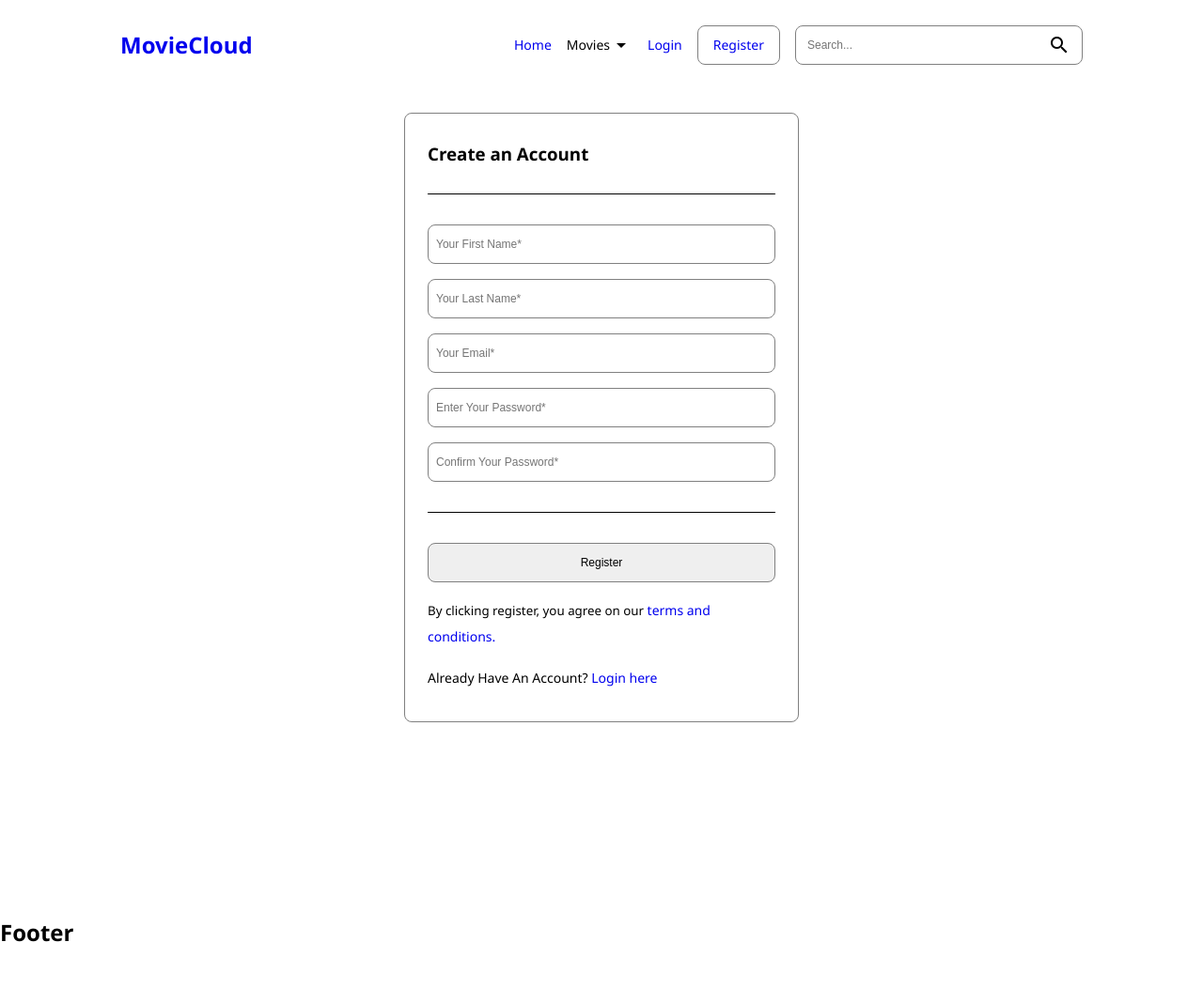
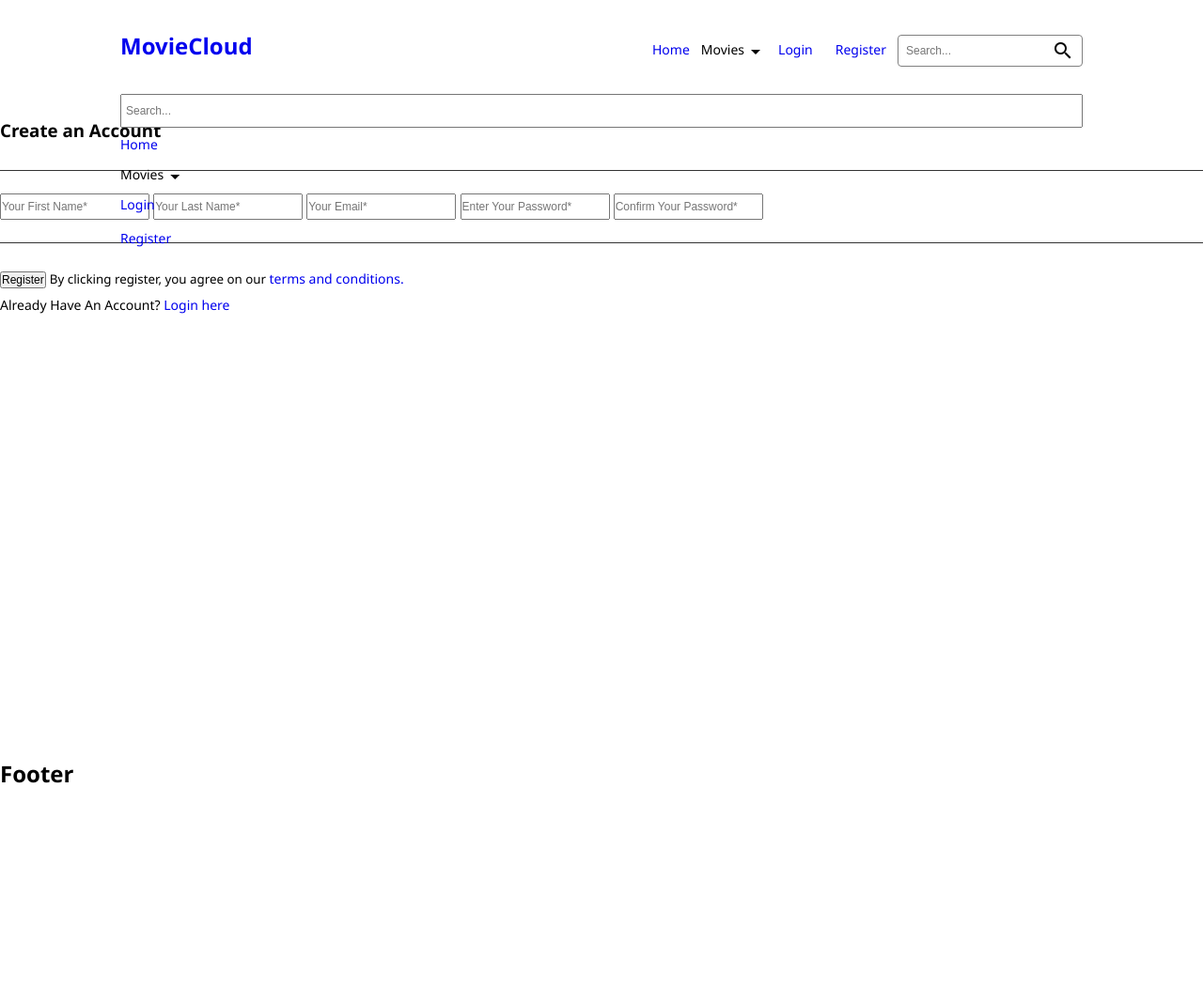
Before and after one commit to lowellrueca/moviecloud, a Python web app: template templates/account/register.html in a window 1280 px wide. Shown: the whole page at 94% size. After the commit the page ends 834 px from the top, so only its background shows below. Run offline with Jinja, Linux system fonts and the light colour scheme; the template is opened without the code that fills it, so the values that code supplies are empty; some libraries are stand-ins or nearby versions.

Commit message:
amend initial css classes

```diff
--- a/static/css/site.css
+++ /dev/null
@@ -1,176 +0,0 @@
-/*
-/* default style definitions
-*/
-*, *::before, *::after {
-    margin: 0;
-    padding: 0;
-    box-sizing: border-box;
-}
-a {
-    text-decoration: none;
-}
-body {
-    font-family: 'Segoe UI', Tahoma, Geneva, Verdana, sans-serif;
-}
-button {
-    font-size: inherit;
-}
-input {
-    font-size: .75rem;
-    line-height: 1.5rem;
-}
-h1 {
-    font-size: 2rem;
-    line-height: 4rem;
-}
-h2 {
-    font-size: 1.5rem;
-    line-height: 3rem;
-}
-h3 {
-    font-size: 1.17rem;
-    line-height: 2.34rem;
-}
-h4 {
-    font-size: 1rem;
-    line-height: 2rem;
-}
-h5 {
-    font-size: .83rem;
-    line-height: 1.66rem;
-}
-h6 {
-    font-size: .67rem;
-    line-height: 1.34rem;
-}
-ul {
-    list-style: none;
-}
-a, p, span {
-    font-size: .875rem;
-    line-height: 1.75rem;
-}
-body, html {
-    height: 100%;
-}
-
-/*
-/* root variables
-*/
-:root {
-    --full-width: 100%;
-    --header-footer-ht: 100px;
-    --display-flex: flex;
-}
-
-/*
-/* base style definition
-*/
-body {
-    width: var(--full-width);
-}
-header {
-    position: fixed;
-    top: 0%;
-    width: var(--full-width);
-    height: var(--header-footer-ht);
-}
-main {
-    padding: 120px 0px 100px 0px;
-    min-height: calc(100vh - 100px);
-    width: var(--full-width);
-}
-footer {
-    bottom: 0%;
-    margin-top: 100px;
-    width: var(--full-width);
-    height: var(--header-footer-ht);
-}
-hr{
-    border: 0;
-    background: black;
-    height: 1px;
-    margin: 24px 0px;
-}
-
-/*
-/* custom layout definitions
-*/
-.indent-wrapper {
-    margin: auto;
-    width: 80%;
-}
-.header-wrapper {
-    position: relative;
-    transform: translateY(50%);
-}
-
-/*
-/* generic layout definition
-*/
-.flex-wrapper {
-    display: var(--display-flex);
-}
-.flex-wrapper-col {
-    flex-direction: column;
-}
-.flex-wrapper-row {
-    display: var(--display-flex);
-    flex-direction: row;
-}
-.flex-wrapper-row-center {
-    align-items: center;
-}
-.flex-basis-wrapper-50 {
-    flex-basis: 50%;
-}
-
-/*
-/* navigation style definitions
-*/
-.nav-link {
-    padding: 4px 8px;
-    margin: 4px 8px;
-}
-.nav-link-unique {
-    border-radius: 8px;
-    border: 1px solid grey;
-    padding: 6px 16px;
-    margin-right: 16px;
-}
-
-/*
-/* search bar style definitions
-*/
-.search {
-    border: none;
-    width: 256px;
-}
-.search-bar {
-    border: 1px solid grey;
-    border-radius: 8px;
-    padding: 8px 12px;
-}
-.search-icon:hover {
-    cursor: pointer;
-}
-
-/*
-/* form style definitions
-*/
-.form-wrapper {
-    width: 420px;
-    margin: auto;
-    padding: 24px;
-    border: 1px solid grey;
-    border-radius: 8px;
-}
-.form-input-generic {
-    margin: 8px 0px;
-    padding: 8px;
-    border: 1px solid grey;
-    border-radius: 8px;
-}
-.form-text {
-    margin: 8px 0px;
-}
--- a/static/css/style.css
+++ b/static/css/style.css
@@ -85,14 +85,6 @@ footer {
     margin-top: 100px;
 }
 
-header, footer {
-    height: 100px;
-}
-
-body, header, main, footer {
-    width: 100%;
-}
-
 hr{
     border: 0;
     height: 1px;
@@ -100,122 +92,96 @@ hr{
     margin: 24px 0px;
 }
 
+body, header, main, footer{
+    width: 100%;
+}
+header, footer{
+    height: 100px;
+}
+
 /*
-/* display definition
+/* wrap style definitions
 */
-
-.wrap-indent {
+.wrap-width{
     width: 80%;
     margin: auto;
 }
 
-.wrap-header {
+/*
+/*  header style definitions
+*/
+.header-div{
+    display: flex;
+    align-items: baseline;
+
     position: relative;
-    transform: translateY(50%);
+    top: 25%;
 }
-
-.wrap-flex {
-    display: flex;
+.header-div__row{
+    flex-basis: 50%;
 }
-
-.wrap-col {
-    flex-direction: column;
-}
-
-
-.wrap-row {
-    flex-direction: row;
-    align-items: center;
-}
-
-.wrap-baseline {
-    align-items: baseline;
-}
-
-.wrap-flex-center {
-    justify-content: center;
-}
-
-.wrap-flex-end {
+.header-div__row--end{
+    display: inherit;
+    align-items: inherit;
     justify-content: flex-end;
 }
+.header-div-nav{
+    display: none;
+    align-items: inherit;
+}
+.header-div-nav__link{
+    margin: 0px 12px;
+}
+.header-div-nav__drop{
+    display: inherit;
+    align-items: flex-end;
+}
+.header-div-search{
+    display: none;
+    align-items: center;
 
-.flex-basis-50 {
-    flex-basis: 50%;
+    border: 1px solid grey;
+    border-radius: 4px;
+    padding: 4px 8px;
+}
+.header-div-search__search{
+    border: none;
+}
+.header-div-icon-bar{
+    display: inherit;
+    position: relative;
+    transform: translateY(7px);
+}
+@media screen and (min-width: 768px)
+{
+    .header-div-nav,
+    .header-div-search{
+        display: inherit;
+    }
+    .header-div-icon-bar{
+        display: none;
+    }
 }
 
 /*
-/* navigation style definitions
+/*  drop navigation style definitions
 */
-
-.nav-item {
-    padding: 4px 8px;
-    margin: 4px 8px;
+.drop-nav{
+    position: absolute;
+    top: 100px;
+    left: 10%;
 }
-
-.nav-item-accent {
-    border-radius: 8px;
-    border: 1px solid grey;
-    padding: 9px 16px;
-    margin-right: 16px;
+.drop-nav__li{
+    padding: 4px 0px;
 }
-
-/*
-/* search bar style definitions
-*/
-.search {
-    border: none;
-    width: 256px;
+.drop-nav__input{
+    width: 100%;
 }
-
-.search-bar {
-    border: 1px solid grey;
-    border-radius: 8px;
-    padding: 0px 12px;
+.drop-nav__input__search{
+    width: inherit;
+    padding: 4px;
 }
-
-.search-icon:hover {
-    cursor: pointer;
+.drop-nav__li-drop{
+    display: flex;
+    align-items: flex-end;
 }
-
-/*
-/* form style definitions
-*/
-.form {
-    width: 500px;
-    margin: auto;
-    border: 1px solid grey;
-    border-radius: 8px;
-    padding: 24px;
-}
-
-.form-button {
-    border: 1px solid grey;
-    border-radius: 8px;
-    margin: 8px 0px 8px 12px;
-    padding: 8px 16px;
-    width: 128px;
-}
-
-.form-input {
-    border: 1px solid grey;
-    border-radius: 8px;
-    margin: 8px 0px 8px 12px;
-    padding: 8px 16px;
-    width: 300px;
-}
-
-.form-row {
-    margin: 8px 0px;
-    justify-content: center;
-}
-
-.form-row-bottom {
-    justify-content: space-around;
-    margin-bottom: 8px;
-}
-
-.form-options {
-    margin: 12px 0px;
-    text-align: center;
-}
--- a/templates/base.html
+++ b/templates/base.html
@@ -7,7 +7,8 @@
     <meta id="meta-token" content="{{ request.cookies['X-CSRF-Token'] }}">
     <link rel="icon" href="{{ url_for('static', path='/favicon.ico')}}" type="image/x-icon">
     <link rel="stylesheet" href="https://fonts.googleapis.com/icon?family=Material+Icons">
-    <link rel="stylesheet" href="{{ url_for('static', path='css/site.css') }}">
+    <!-- <link rel="stylesheet" href="{{ url_for('static', path='css/site.css') }}"> -->
+    <link rel="stylesheet" href="{{ url_for('static', path='css/style.css') }}">
     <title>MovieCloud | {{ title }}</title>
 </head>
 <body>
--- a/templates/shared/header.html
+++ b/templates/shared/header.html
@@ -1,20 +1,42 @@
-<div class="header-wrapper indent-wrapper flex-wrapper">
-    <div class="flex-wrapper-row flex-basis-wrapper-50">
+<div class="header-div wrap-width">
+    <div class="header-div__row">
         <a href="{{ url_for('home') }}"> <h2>MovieCloud</h2> </a>
     </div>
-    <div class="flex-wrapper-row flex-basis-wrapper-50">
-        <div class="flex-wrapper-row flex-wrapper-row-center">
-            <a class="nav-link" href="{{ url_for('home') }}">Home</a>
-            <span class="flex-wrapper-row flex-wrapper-row-center">
+
+    <div class="header-div__row header-div__row--end">
+        <div class="header-div-nav">
+            <a class="header-div-nav__link" href="{{ url_for('home') }}">Home</a>
+            <span class="header-div-nav__drop">
                 <span>Movies</span>
                 <span class="material-icons">arrow_drop_down</span>
             </span>
-            <a class="nav-link" href="{{ url_for('login') }}">Login</a>
-            <a class="nav-link-unique" href="{{ url_for('register') }}">Register</a>
-            <div class="flex-wrapper-row search-bar">
-                <input id="search-input" class="search" type="search" name="search" placeholder="Search...">
-                <span id="search-icon" class="search-icon material-icons">search</span>
-            </div class="wrap-flex wrap-row">
+            <a class="header-div-nav__link" href="{{ url_for('login') }}">Login</a>
+            <a class="header-div-nav__link" href="{{ url_for('register') }}">Register</a>
+        </div>
+
+        <div class="header-div-search">
+            <input class="header-div-search__search" type="text" name="search" placeholder="Search..."><span class="material-icons">search</span>
+        </div>
+        <div class="header-div-icon-bar">
+            <span class="material-icons">menu</span>
         </div>
     </div>
 </div>
+<ul class="drop-nav wrap-width">
+    <li class="drop-nav__input">
+        <input class="drop-nav__input__search" type="text" placeholder="Search...">
+    </li>
+    <li class="drop-nav__li">
+        <a href="{{ url_for('home') }}">Home</a>
+    </li>
+    <li class="drop-nav__li-drop">
+        <span>Movies</span>
+        <span class="material-icons">arrow_drop_down</span>
+    </li>
+    <li class="drop-nav__li">
+        <a href="{{ url_for('login') }}">Login</a>
+    </li>
+    <li class="drop-nav__li">
+        <a href="{{ url_for('register') }}">Register</a>
+    </li>
+</ul>
```
